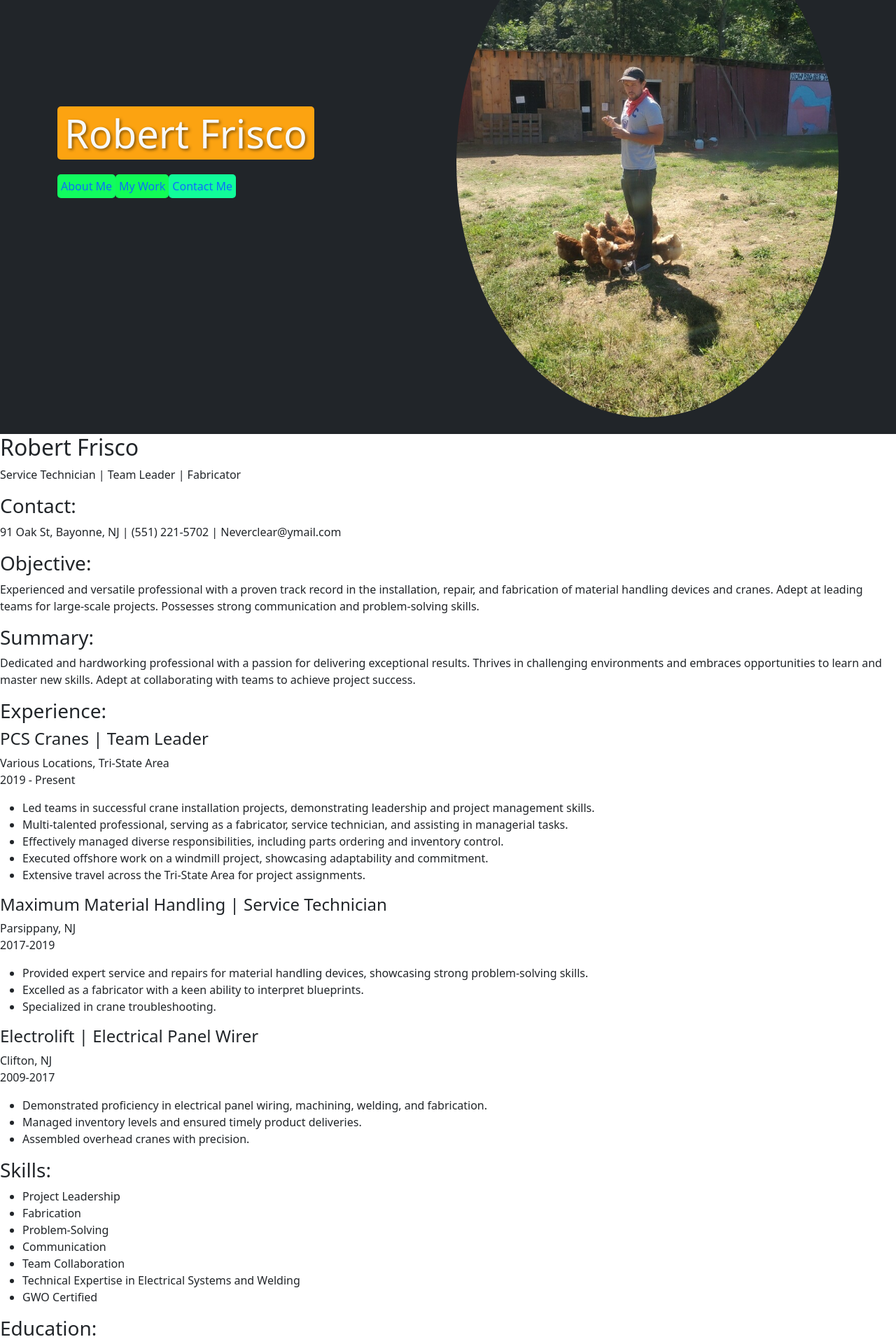
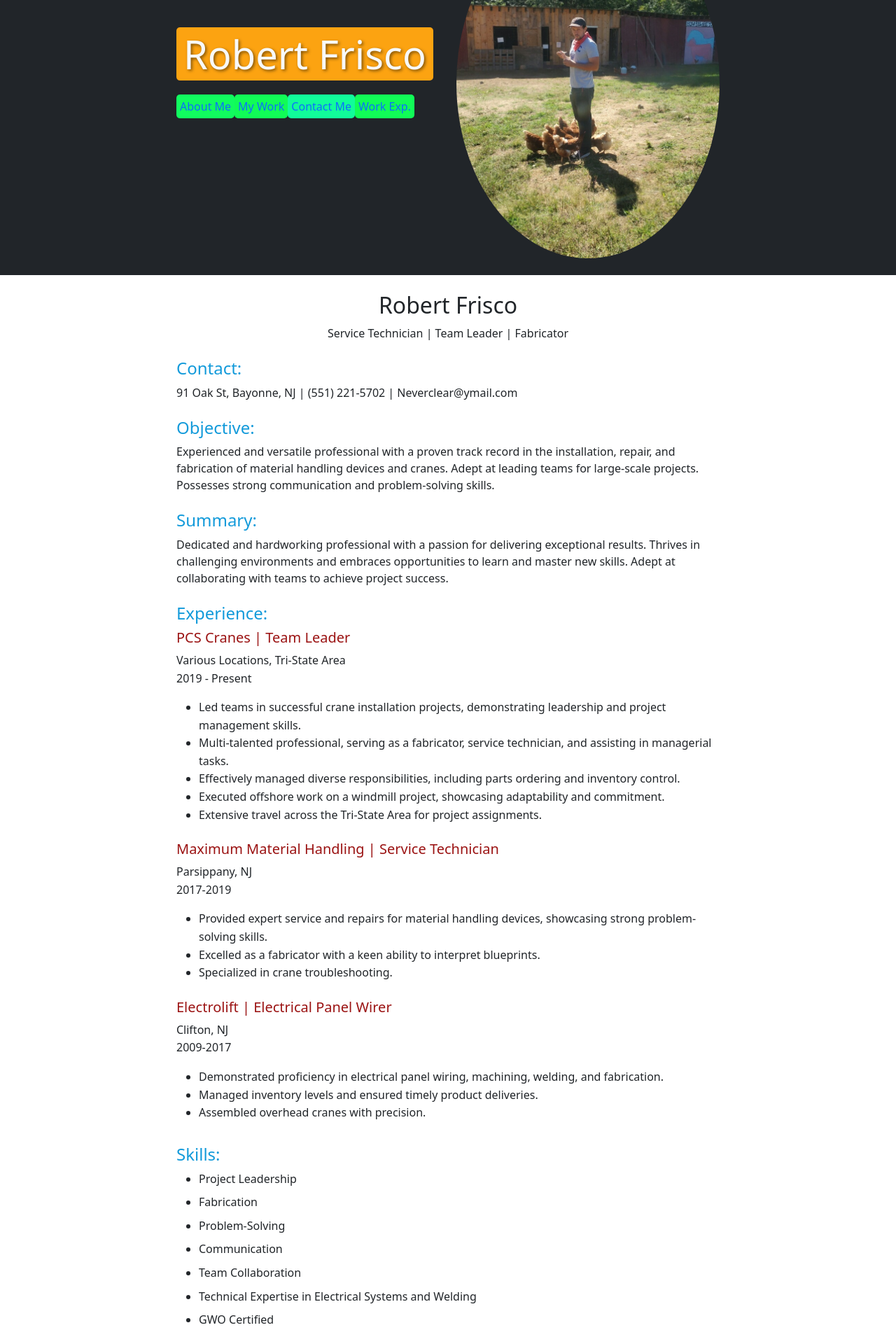
Before and after one commit to 2dogsandaguy/new-majestic-profile, a React (Vite) app: page /work-experience in a window 1280 px wide. Shown: the part 180-2100 px from the top of the page at 70% size. Built offline with nearby package versions, Linux system fonts and the light colour scheme.

Commit message:
added css to the routes and fix the paths in url

```diff
--- a/src/componets/header.jsx
+++ b/src/componets/header.jsx
@@ -1,28 +1,79 @@
 import farmPhoto from '../assets/images/me-on-farm.jpg';
-
+import { Link } from 'react-router-dom';
 const Header = () => {
   return (
     <header className="bg-dark text-light p-4">
       <div className="container">
         <div className="row align-items-center">
           <div className="col-md-6">
-            <h1 className="display-4 mb-4" style={{ textShadow: '2px 2px 4px rgba(0,0,0,0.5)' }}>
-              <span style={{ background: '#fca311', padding: '0 10px', borderRadius: '5px' }}>Robert Frisco</span>
+            <h1 className="display-4 mb-4"
+            style={{
+              textShadow: '2px 2px 4px rgba(0,0,0,0.5)'
+              }}
+            >
+              <span
+              style={{ background: '#fca311',
+               padding: '0 10px',
+                borderRadius: '5px'
+                }}
+                >
+                  Robert Frisco
+                  </span>
             </h1>
             <ul className="nav">
               <li className="nav-item">
-                <a className="nav-link" href="#About-Me" style={{ background: '#11fc5f', padding: '5px', borderRadius: '5px' }}>About Me</a>
+                <Link className="nav-link"
+                to="/"
+                style={{ background: '#11fc5f',
+                padding: '5px',
+                borderRadius: '5px'
+                }}
+                  >
+                About Me
+                </Link>
               </li>
               <li className="nav-item">
-                <a className="nav-link" href="#My-Work" style={{ background: '#11fc57', padding: '5px', borderRadius: '5px' }}>My Work</a>
+                <Link
+                className="nav-link"
+                to="my-Work"
+                style={{ background: '#11fc57',
+                 padding: '5px',
+                  borderRadius: '5px'
+                }}
+                  >
+                    My Work
+                </Link>
               </li>
               <li className="nav-item">
-                <a className="nav-link" href="#Contact-Me" style={{ background: '#11fc9a', padding: '5px', borderRadius: '5px' }}>Contact Me</a>
+                <Link
+                className="nav-link"
+                to="Contact-Me"
+                style={{ background: '#11fc9a',
+                 padding: '5px',
+                 borderRadius: '5px'
+                }}
+                 >
+                  Contact Me
+                  </Link>
+              </li>
+              <li className="nav-item">
+                <Link
+                className="nav-link"
+                to="work-experience"
+                style={{ background: '#11fc57',
+                 padding: '5px',
+                  borderRadius: '5px'
+                }}
+                  >
+                    Work Exp.
+                </Link>
               </li>
             </ul>
           </div>
           <div className="col-md-6 text-center">
-            <img className="img-fluid rounded-circle mt-4" src={farmPhoto} alt="Guy on the farm" />
+            <img className="img-fluid rounded-circle mt-4"
+            src={farmPhoto}
+            alt="Guy on the farm" />
           </div>
         </div>
       </div>
--- a/src/routes/AboutMe.jsx
+++ b/src/routes/AboutMe.jsx
@@ -7,20 +7,15 @@ const AboutMe = () => {
         <section className="flex-row about-me-section">
           <h2 id="About-Me">About Me</h2>
           <p className="about-me-text">
-            In the dynamic world of material handling and crane
-            technology, I am Robert Frisco—a seasoned professional
-            with a comprehensive skill set in installation, repair,
-            and fabrication. As a dedicated Service Technician and
-            Team Leader, my journey is marked by a proven ability to
-            lead successful projects, wear multiple hats, and thrive
-            in challenging environments, including offshore work on
-            windmill projects. Armed with a GWO certification and
-            strong problem-solving acumen, I am not just a technician.
-            I am a collaborative team player with a deep commitment
-            to safety and excellence. My unwavering passion for learning,
-            exceptional work ethic, and consistent delivery of quality
-            outcomes position me as an invaluable asset for any organization
-            seeking a highly skilled and dedicated professional in the field.
+          I am Robert Frisco. A highly skilled Service Technician
+          and Team Leader specializing in material handling and
+          crane technology. With a proven track record in successful
+          project leadership, diverse skill sets, and a commitment
+          to safety evidenced by a GWO certification, I bring
+          efficiency, adaptability, and a strong work ethic to
+          every task. I am eager to contribute my expertise and
+          dedication to an organization seeking a dynamic
+          professional in this field.
           </p>
         </section>
       </div>
--- /dev/null
+++ b/src/routes/ContactMe.css
@@ -0,0 +1,48 @@
+.contact-container {
+    max-width: 600px;
+    margin: 0 auto;
+    padding: 20px;
+    background-color: #f4f4f4;
+    border-radius: 10px;
+    box-shadow: 0 0 10px rgba(0, 0, 0, 0.1);
+  }
+
+  .contact-form {
+    display: flex;
+    flex-direction: column;
+  }
+
+  .form-group {
+    margin-bottom: 15px;
+  }
+
+  label {
+    font-weight: bold;
+    margin-bottom: 5px;
+  }
+
+  input,
+  textarea {
+    padding: 10px;
+    font-size: 16px;
+    border: 1px solid #ccc;
+    border-radius: 5px;
+    width: 100%;
+    box-sizing: border-box;
+    margin-top: 5px;
+  }
+
+  button {
+    background-color: #129ada;
+    color: #fff;
+    padding: 10px;
+    font-size: 16px;
+    border: none;
+    border-radius: 5px;
+    cursor: pointer;
+    transition: background-color 0.3s;
+  }
+
+  button:hover {
+    background-color: #0e7bbd;
+  }
--- a/src/routes/ContactMe.jsx
+++ b/src/routes/ContactMe.jsx
@@ -1,4 +1,5 @@
 import { useState } from 'react';
+import './ContactMe.css'; // Import your CSS file for ContactMe styling
 
 const ContactMe = () => {
   const [name, setName] = useState('');
@@ -8,14 +9,20 @@ const ContactMe = () => {
   const handleSubmit = (e) => {
     e.preventDefault();
 
+    // Perform your desired action with the form data
     console.log('Form submitted:', { name, email, message });
+
+    // Clear the form fields after submission
+    setName('');
+    setEmail('');
+    setMessage('');
   };
 
   return (
-    <div>
+    <div className="contact-container">
       <h2>Contact Me</h2>
-      <form onSubmit={handleSubmit}>
-        <div>
+      <form className="contact-form" onSubmit={handleSubmit}>
+        <div className="form-group">
           <label htmlFor="name">Name:</label>
           <input
             type="text"
@@ -25,7 +32,7 @@ const ContactMe = () => {
             required
           />
         </div>
-        <div>
+        <div className="form-group">
           <label htmlFor="email">Email:</label>
           <input
             type="email"
@@ -35,7 +42,7 @@ const ContactMe = () => {
             required
           />
         </div>
-        <div>
+        <div className="form-group">
           <label htmlFor="message">Message:</label>
           <textarea
             id="message"
--- /dev/null
+++ b/src/routes/WorkExp.css
@@ -0,0 +1,64 @@
+/* WorkExp.css */
+
+/* Add your custom styles here */
+
+.container {
+    max-width: 800px;
+    margin: 0 auto;
+  }
+
+  .text-center {
+    text-align: center;
+  }
+
+  .mt-4 {
+    margin-top: 1.5rem;
+  }
+
+  /* Style for different sections (contact-info, objective, summary, experience, etc.) */
+
+  .contact-info h3,
+  .objective h3,
+  .summary h3,
+  .experience h3 {
+    color: #129ada;
+    font-size: 24px;
+  }
+
+  .experience h4 {
+    color: #9b1313;
+    font-size: 20px;
+  }
+
+  .experience p,
+  .experience li {
+    font-size: 16px;
+    line-height: 1.6;
+  }
+
+.skills,
+.education,
+.references {
+  margin-top: 2rem;
+}
+
+.skills h3,
+.education h3,
+.references h3 {
+  color: #129ada;
+  font-size: 24px;
+}
+
+.skills ul,
+.skills li,
+.education p,
+.references p {
+  font-size: 16px;
+  line-height: 1.6;
+}
+
+.skills li,
+.education p,
+.references p {
+  margin-bottom: 0.5rem;
+}
--- a/src/routes/WorkExp.jsx
+++ b/src/routes/WorkExp.jsx
@@ -1,24 +1,43 @@
-
+import './WorkExp.css';
+import 'bootstrap/dist/css/bootstrap.min.css';
 
 const WorkExp = () => {
   return (
-    <div>
-      <h2>Robert Frisco</h2>
-      <p>Service Technician | Team Leader | Fabricator</p>
+    <div className="container">
+      <h2 className="text-center mt-4"> Robert Frisco</h2>
+      <p className="text-center">Service Technician | Team Leader |
+        Fabricator
+      </p>
 
-      <h3>Contact:</h3>
-      <p>91 Oak St, Bayonne, NJ | (551) 221-5702 | Neverclear@ymail.com</p>
+      <div className="contact-info mt-4">
+      <h3 >Contact:</h3>
+      <p>91 Oak St, Bayonne, NJ | (551) 221-5702 |
+        Neverclear@ymail.com</p>
+      </div>
 
+      <div className="objective mt-4">
       <h3>Objective:</h3>
       <p>
-        Experienced and versatile professional with a proven track record in the installation, repair, and fabrication of material handling devices and cranes. Adept at leading teams for large-scale projects. Possesses strong communication and problem-solving skills.
+        Experienced and versatile professional with
+        a proven track record in the installation,
+        repair, and fabrication of material handling
+        devices and cranes. Adept at leading teams for
+        large-scale projects. Possesses strong communication
+        and problem-solving skills.
       </p>
+      </div>
 
+      <div className="summary mt-4">
       <h3>Summary:</h3>
       <p>
-        Dedicated and hardworking professional with a passion for delivering exceptional results. Thrives in challenging environments and embraces opportunities to learn and master new skills. Adept at collaborating with teams to achieve project success.
+        Dedicated and hardworking professional with a passion
+        for delivering exceptional results. Thrives in challenging
+        environments and embraces opportunities to learn and master
+        new skills. Adept at collaborating with teams to achieve project success.
       </p>
+      </div>
 
+      <div className="experience mt-4">
       <h3>Experience:</h3>
       <h4>PCS Cranes | Team Leader</h4>
       <p>Various Locations, Tri-State Area<br />2019 - Present</p>
@@ -29,7 +48,9 @@ const WorkExp = () => {
         <li>Executed offshore work on a windmill project, showcasing adaptability and commitment.</li>
         <li>Extensive travel across the Tri-State Area for project assignments.</li>
       </ul>
+      </div>
 
+      <div className="experience mt-4">
       <h4>Maximum Material Handling | Service Technician</h4>
       <p>Parsippany, NJ<br />2017-2019</p>
       <ul>
@@ -37,7 +58,9 @@ const WorkExp = () => {
         <li>Excelled as a fabricator with a keen ability to interpret blueprints.</li>
         <li>Specialized in crane troubleshooting.</li>
       </ul>
+      </div>
 
+      <div className="experience mt-4">
       <h4>Electrolift | Electrical Panel Wirer</h4>
       <p>Clifton, NJ<br />2009-2017</p>
       <ul>
@@ -45,7 +68,9 @@ const WorkExp = () => {
         <li>Managed inventory levels and ensured timely product deliveries.</li>
         <li>Assembled overhead cranes with precision.</li>
       </ul>
+      </div>
 
+      <div className="skills">
       <h3>Skills:</h3>
       <ul>
         <li>Project Leadership</li>
@@ -56,11 +81,16 @@ const WorkExp = () => {
         <li>Technical Expertise in Electrical Systems and Welding</li>
         <li>GWO Certified</li>
       </ul>
+      </div>
 
+      <div className="education mt-4">
       <h3>Education:</h3>
       <p>HoHoKus School of Trade & Technical Sciences, Patterson, NJ<br />Electrician Apprenticeship | Perfect Attendance</p>
+      </div>
 
-      <h3>References:</h3>
+      <div className="references mt-4">
+      <h3>References: Upon Request </h3>
+      </div>
 
     </div>
   );
```
Also changed, not shown: src/routes/MyWork.jsx (+45 -51 lines).
